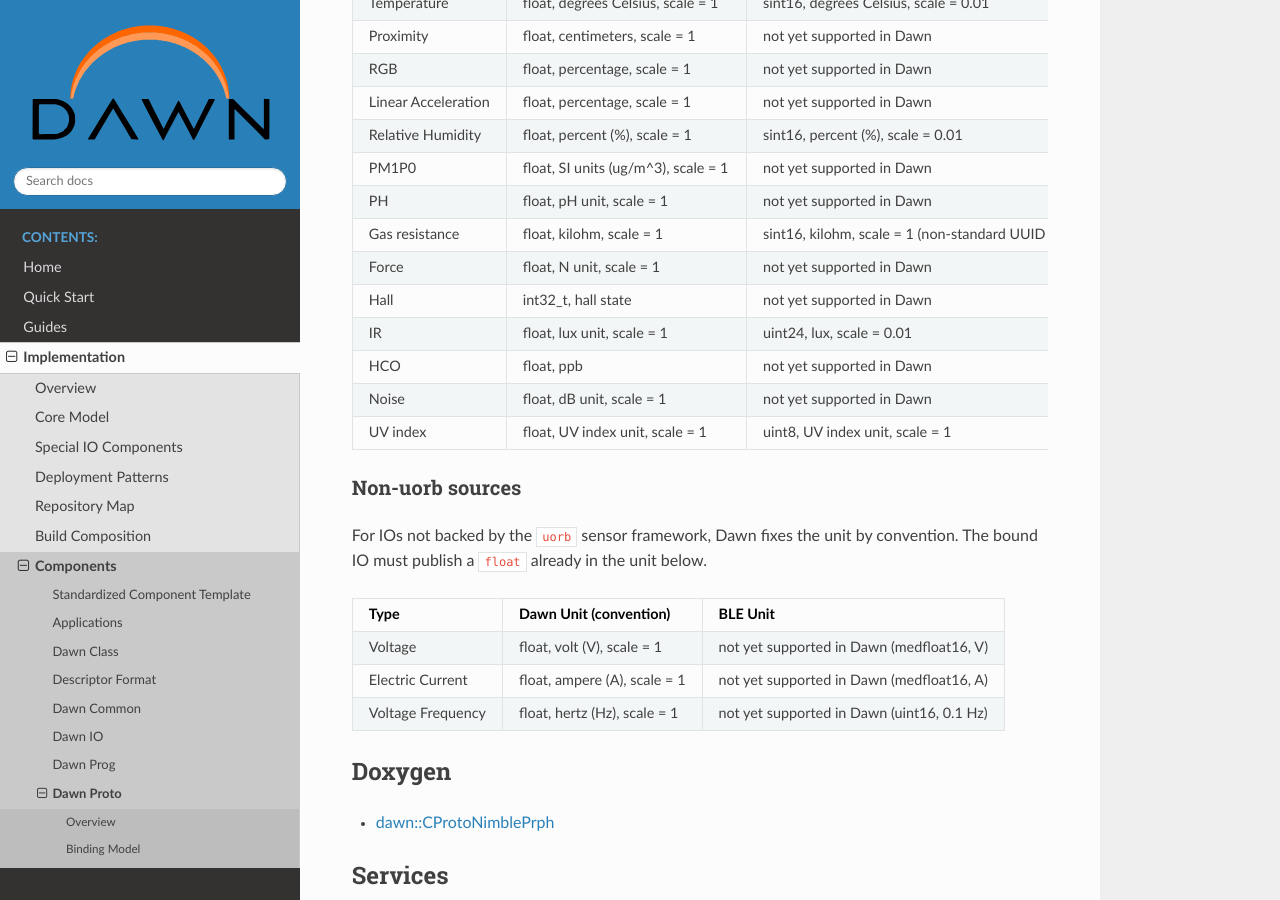
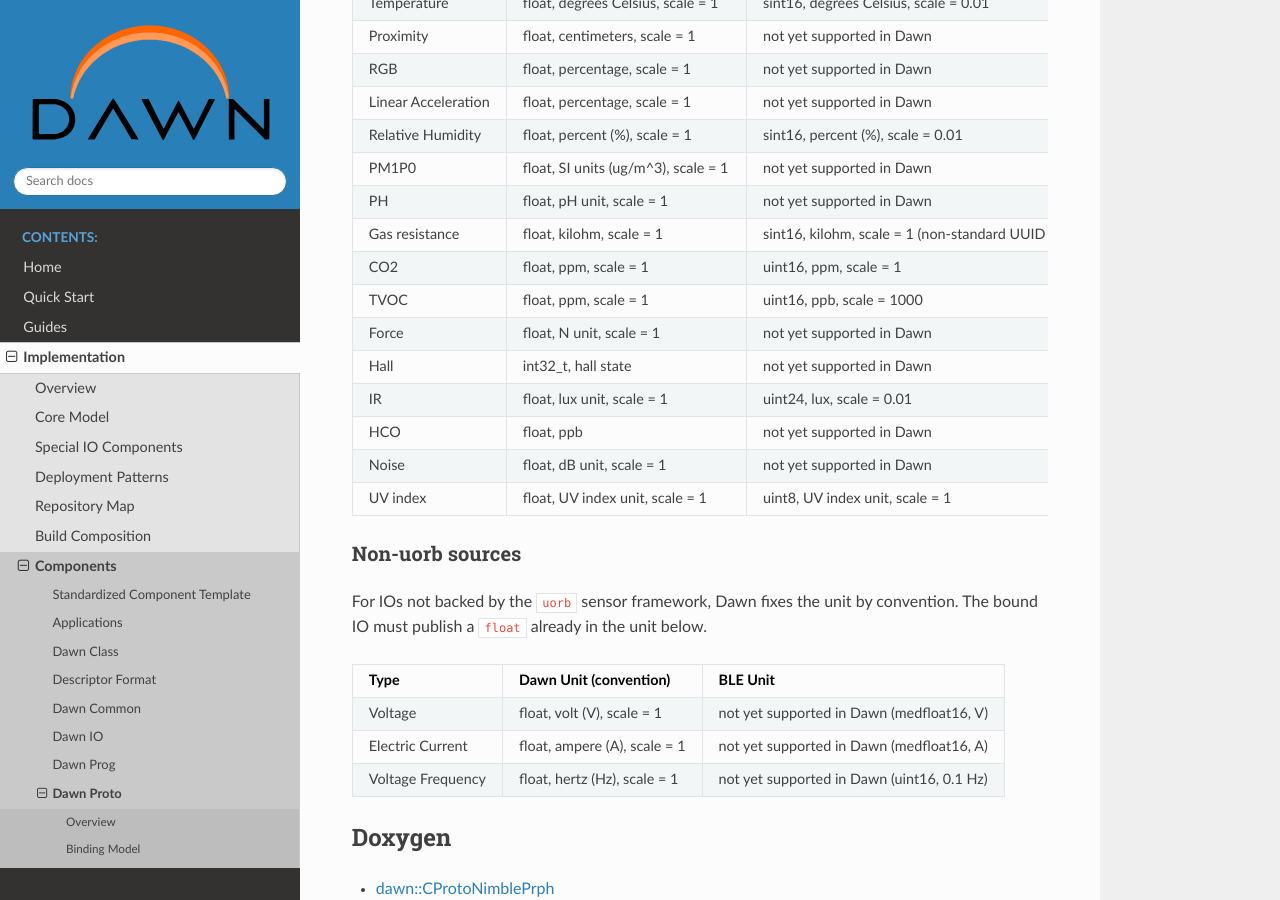
Before and after one commit to railab/dawn, a Sphinx documentation site: the page built from Documentation/components/proto/nimble/index.rst, in a window 1280 px wide and 900 px high, scrolled down 2034 px. Built offline with Sphinx 7.4.7 and the Read the Docs theme 3.1.0, drawn with Linux system fonts in a browser that asks for light colours.

Commit message:
dawn: add CO2/TVOC sensor IO classes with IMDS support
New IO_CLASS_SENSOR_CO2/TVOC over uORB sensor_co2/sensor_tvoc, with
producer counterparts in the aligned sensor/producer ranges like every
other scalar sensor, and IMDS bindings with the standard CO2/VOC
Concentration characteristics (0x2B8C ppm, 0x2BE7 ppb).

Claude-Session: https://claude.ai/code/session_01DCoYWj9PvV4S9KHFBbS12q

```diff
--- a/Documentation/components/io/sensor.rst
+++ b/Documentation/components/io/sensor.rst
@@ -54,6 +54,8 @@ Dawn Type           Default Dawn Unit
 ``ir``              ``float`` or ``b16``, lux
 ``uv``              ``float`` or ``b16``, UV index
 ``gas``             ``float`` or ``b16``, kilohms
+``co2``             ``float`` or ``b16``, ppm
+``tvoc``            ``float`` or ``b16``, ppm
 ``gnss``            ``float``, 5-vector: latitude, longitude (degrees), altitude (metres), ground speed (m/s), course (degrees)
 ``gnss_time``       ``uint64``, UTC time in seconds since the Unix epoch
 ``gnss_info``       ``float``, 5-vector: horizontal/vertical accuracy (metres), HDOP, PDOP, VDOP
@@ -107,6 +109,8 @@ underlying NuttX sensor structures:
    "ir", "sensor_ir", "struct sensor_ir"
    "uv", "sensor_uv", "struct sensor_uv"
    "gas", "sensor_gas", "struct sensor_gas"
+   "co2", "sensor_co2", "struct sensor_co2"
+   "tvoc", "sensor_tvoc", "struct sensor_tvoc"
    "gnss", "sensor_gnss", "struct sensor_gnss"
    "gnss_time", "sensor_gnss", "struct sensor_gnss"
    "gnss_info", "sensor_gnss", "struct sensor_gnss"
--- a/Documentation/components/proto/nimble/imds.rst
+++ b/Documentation/components/proto/nimble/imds.rst
@@ -52,6 +52,8 @@ Supported keys:
 - ``uv_index``
 - ``gas_resistance`` (uses non-standard 0x272A UUID; see :ref:`nimble_units`)
 - ``light``
+- ``co2`` (CO2 Concentration, 0x2B8C)
+- ``tvoc`` (VOC Concentration, 0x2BE7)
 
 Each measurement may be either a direct IO reference or a mapping with
 ``data``/``io`` and ``metadata``. Supported metadata:
--- a/Documentation/components/proto/nimble/index.rst
+++ b/Documentation/components/proto/nimble/index.rst
@@ -102,6 +102,8 @@ Relative Humidity   float, percent (%), scale = 1          sint16, percent (%),
 PM1P0               float, SI units (ug/m^3), scale = 1    not yet supported in Dawn
 PH                  float, pH unit, scale = 1              not yet supported in Dawn
 Gas resistance      float, kilohm, scale = 1               sint16, kilohm, scale = 1 (non-standard UUID 0x272A)
+CO2                 float, ppm, scale = 1                  uint16, ppm, scale = 1
+TVOC                float, ppm, scale = 1                  uint16, ppb, scale = 1000
 Force               float, N unit, scale = 1               not yet supported in Dawn
 Hall                int32_t, hall state                    not yet supported in Dawn
 IR                  float, lux unit, scale = 1             uint24, lux, scale = 0.01
```
Also changed, not shown: 10 other files.
